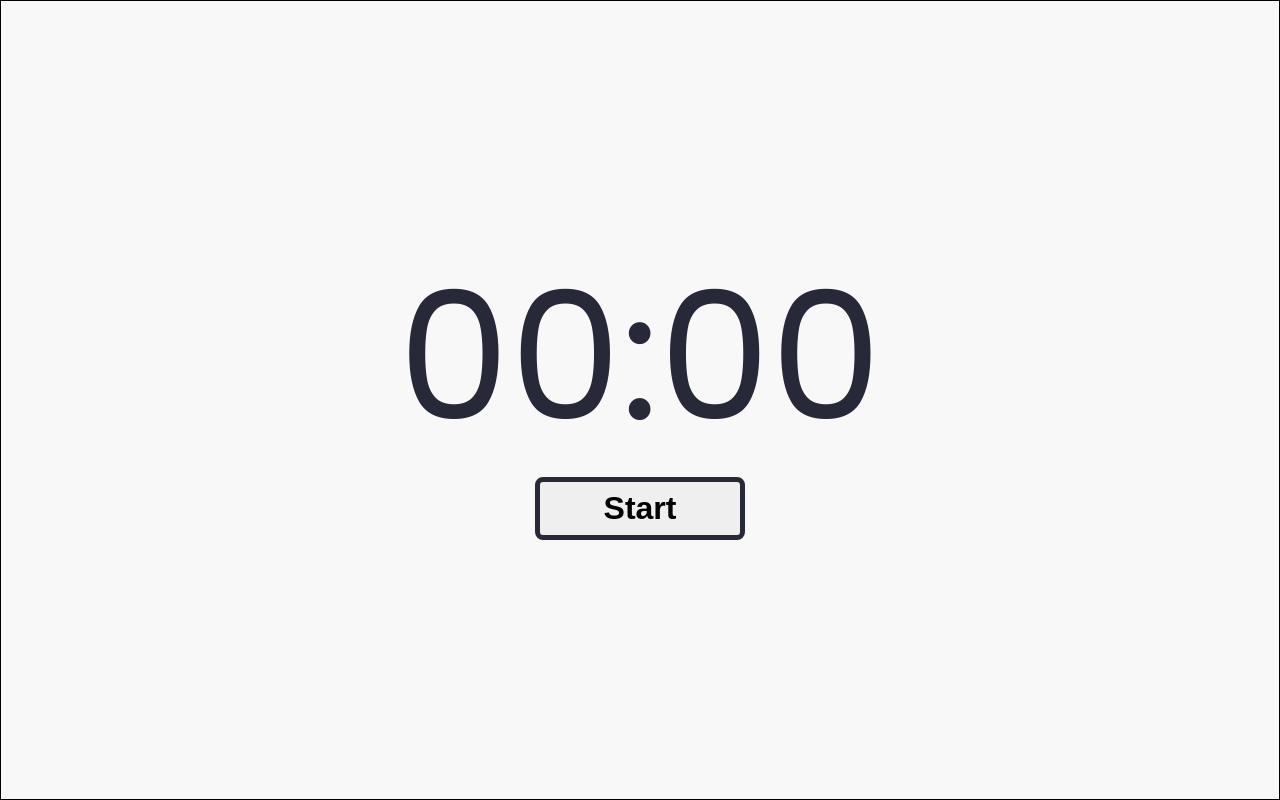
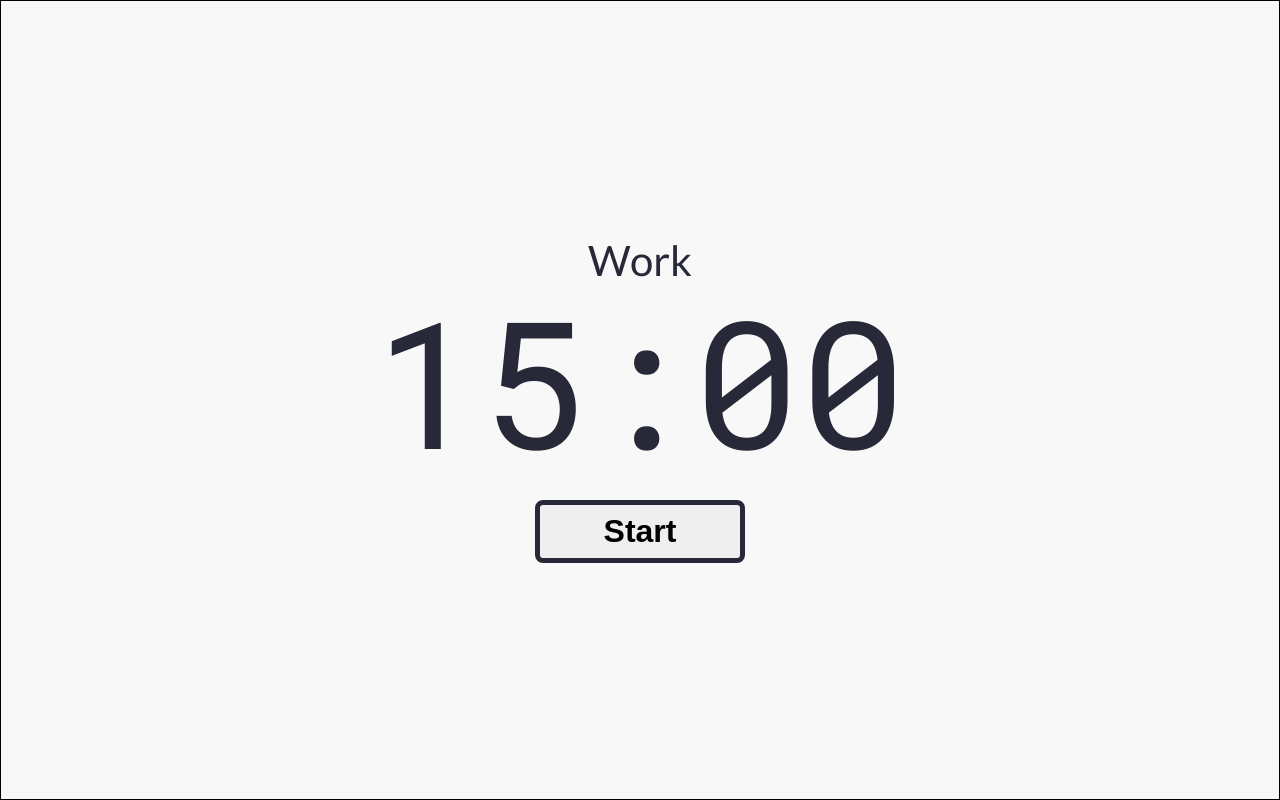
Before and after one commit to JoelLau/intervals, a plain HTML site: page index.html in a window 1280 px wide. Drawn offline with Linux system fonts and the light colour scheme.

Commit message:
set timer

```diff
--- a/index.html
+++ b/index.html
@@ -7,20 +7,21 @@
     <link rel="stylesheet" href="style.css" />
     <title>Intervals</title>
   </head>
-  <body class="flex-center-xy text-center">
-    <main class="controls">
+  <body class="flex-column-center-xy text-center">
+    <h3 id="schedule-name" class="no-margin"></h3>
+    <div class="flex-column-center-xy">
       <h2 id="clock-time" class="hero">
         <span id="clock-time__minutes" title="minutes">00</span
         ><!--
         -->:<!--
         --><span id="clock-time__seconds" title="seconds">00</span>
       </h2>
-      <div id="btn-container" class="flex-space-evenly-x">
+      <div id="btn-container" class="flex-center-x stack-horizontal">
         <button id="start-btn" class="btn">Start</button>
         <button id="pause-btn" class="btn hidden">Pause</button>
         <button id="reset-btn" class="btn hidden">Reset</button>
       </div>
-    </main>
+    </div>
     <script src="index.js"></script>
   </body>
 </html>
--- a/index.js
+++ b/index.js
@@ -15,6 +15,8 @@ const appState = {
 
 document.addEventListener("DOMContentLoaded", () => {
   console.log("started");
+
+  setSchedule(getScheduleAtIndex(appState.scheduleIndex));
   addButtonEventListeners();
 });
 
@@ -54,6 +56,25 @@ function getResetButton() {
   return document.getElementById("reset-btn");
 }
 
+function getScheduleName() {
+  return document.getElementById("schedule-name");
+}
+
+function getClockTimeMinutes() {
+  return document.getElementById("clock-time__minutes");
+}
+
+function getClockTimeSeconds() {
+  return document.getElementById("clock-time__seconds");
+}
+
+function setSchedule(schedule) {
+  console.log(`setting schedule to ${JSON.stringify(schedule)}`);
+  const { name, duration } = schedule;
+  setScheduleName(name);
+  setTimer(duration);
+}
+
 function startTimer() {
   console.log("timer started");
   appState.isRunning = true;
@@ -75,24 +96,49 @@ function hideElement(element) {
   element.classList.add("hidden");
 }
 
-function getCurrentSchedule(num) {
+function setScheduleName(name) {
+  console.log(`setting schedule name to ${name}`);
+  getScheduleName().innerText = name;
+}
+
+function setTimer(duration) {
+  console.log(`setting timer to ${duration}`);
+  const minutes = duration / 60;
+  const seconds = duration - minutes * 60;
+
+  setTimerMinutes(minutes);
+  setTimerSeconds(seconds);
+}
+
+function setTimerMinutes(minutes) {
+  console.log(`setting timer (minutes) to ${minutes}`);
+  getClockTimeMinutes().innerText = `${minutes}`.padStart(2, "0");
+}
+
+function setTimerSeconds(seconds) {
+  console.log(`setting timer (seconds) to ${seconds}`);
+  getClockTimeSeconds().innerText = `${seconds}`.padStart(2, "0");
+}
+
+function getScheduleAtIndex(index = appState.scheduleIndex) {
   const completeSchedule = getCompleteSchedule();
-  return completeSchedule[num % completeSchedule.length];
+  return completeSchedule[index % completeSchedule.length];
 }
 
 function getCompleteSchedule() {
   const scheduleWork = {
-    name: "work",
-    duration: 2500,
+    name: "Work",
+    duration: 15 * 60,
   };
 
   const scheduleShortBreak = {
-    name: "shortbreak",
-    duration: 500,
+    name: "Short Break",
+    duration: 5 * 60,
   };
 
   const scheduleLongBreak = {
-    duration: 1500,
+    name: "Long Break",
+    duration: 15 * 60,
   };
 
   return [
--- a/style.css
+++ b/style.css
@@ -4,7 +4,8 @@
         -  https://type-scale.com/
 */
 
-@import url("https://fonts.googleapis.com/css?family=Poppins:400");
+@import url("https://fonts.googleapis.com/css?family=Lato:400");
+@import url("https://fonts.googleapis.com/css?family=Roboto+Mono");
 
 :root {
   --raisin-black: #272838;
@@ -26,7 +27,7 @@ html {
 
 body {
   background: var(--background-primary);
-  font-family: "Poppins", sans-serif;
+  font-family: "Lato", sans-serif;
   font-weight: 400;
   line-height: 1.75;
   color: var(--text-primary);
@@ -49,7 +50,7 @@ h4,
 h5,
 .hero {
   margin: 3rem 0 1.38rem;
-  font-family: "Poppins", sans-serif;
+  font-family: "Lato", sans-serif;
   font-weight: 400;
   line-height: 1.1;
 }
@@ -87,17 +88,27 @@ small {
   font-size: 2em;
 }
 
-.flex-center-xy {
+.flex-column-center-xy {
   display: flex;
-  flex-flow: row nowrap;
+  flex-flow: column nowrap;
   justify-content: center;
   align-items: center;
 }
 
-.flex-space-evenly-x {
+.flex-center-x {
   display: flex;
   flex-flow: row nowrap;
-  justify-content: space-evenly;
+  justify-content: center;
+}
+
+.flex-center-x {
+  display: flex;
+  flex-flow: column nowrap;
+  justify-content: center;
+}
+
+.stack-horizontal * ~ * {
+  margin-left: 1em;
 }
 
 .hidden {
@@ -107,3 +118,11 @@ small {
 .text-center {
   text-align: center;
 }
+
+.no-margin {
+  margin: 0;
+}
+
+#clock-time {
+  font-family: "Roboto Mono", sans-serif;
+}
```
